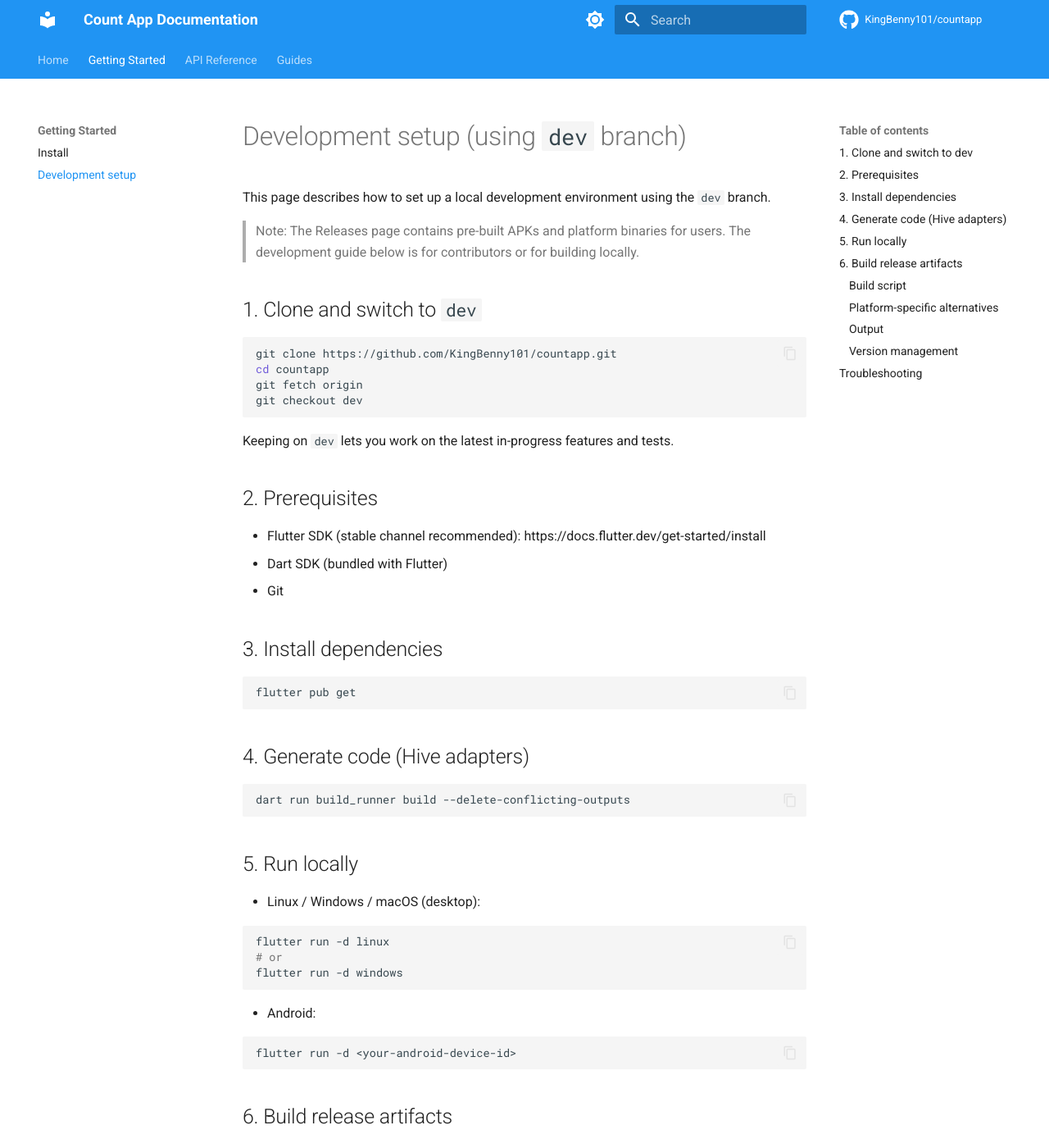
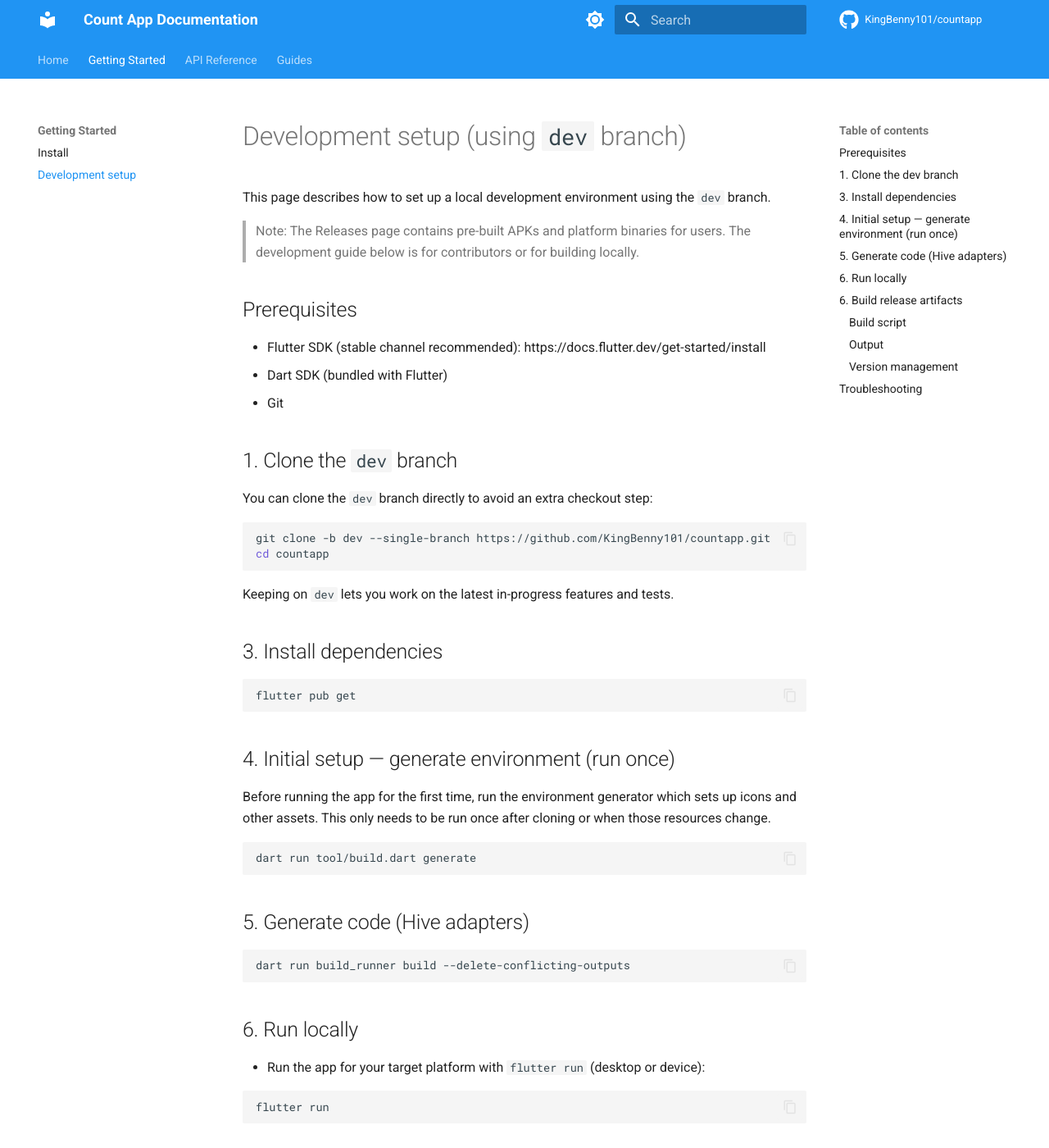
Before and after one commit to KingBenny101/countapp, an MkDocs documentation site: the page built from docs/getting-started/development.md, in a window 1280 px wide and 1400 px high. Shown: the whole window at 82% size. Built offline with MkDocs 1.6.1 and Material for MkDocs 9.7.7, drawn with Linux system fonts in a browser that asks for light colours; comment, search, counter and statistics services are not loaded; some of the changed text lies outside the part shown.

Commit message:
Docs: reorder dev setup, clone dev directly, emphasize initial 'generate' and clarify 'all' behavior; remove platform alternatives

````diff
--- a/docs/getting-started/development.md
+++ b/docs/getting-started/development.md
@@ -4,22 +4,22 @@ This page describes how to set up a local development environment using the `dev
 
 > Note: The Releases page contains pre-built APKs and platform binaries for users. The development guide below is for contributors or for building locally.
 
-## 1. Clone and switch to `dev`
-
-```bash
-git clone https://github.com/KingBenny101/countapp.git
-cd countapp
-git fetch origin
-git checkout dev
-```
-
-Keeping on `dev` lets you work on the latest in-progress features and tests.
-
-## 2. Prerequisites
+## Prerequisites
 
 - Flutter SDK (stable channel recommended): https://docs.flutter.dev/get-started/install
 - Dart SDK (bundled with Flutter)
 - Git
+
+## 1. Clone the `dev` branch
+
+You can clone the `dev` branch directly to avoid an extra checkout step:
+
+```bash
+git clone -b dev --single-branch https://github.com/KingBenny101/countapp.git
+cd countapp
+```
+
+Keeping on `dev` lets you work on the latest in-progress features and tests.
 
 ## 3. Install dependencies
 
@@ -27,38 +27,37 @@ Keeping on `dev` lets you work on the latest in-progress features and tests.
 flutter pub get
 ```
 
-## 4. Generate code (Hive adapters)
+## 4. Initial setup — generate environment (run once)
+
+Before running the app for the first time, run the environment generator which sets up icons and other assets. This only needs to be run once after cloning or when those resources change.
+
+```bash
+dart run tool/build.dart generate
+```
+
+## 5. Generate code (Hive adapters)
 
 ```bash
 dart run build_runner build --delete-conflicting-outputs
 ```
 
-## 5. Run locally
+## 6. Run locally
 
-- Linux / Windows / macOS (desktop):
+- Run the app for your target platform with `flutter run` (desktop or device):
 
 ```bash
-flutter run -d linux
-# or
-flutter run -d windows
+flutter run
 ```
-
-- Android:
-
-```bash
-flutter run -d <your-android-device-id>
-```
-
 ## 6. Build release artifacts
 
 Count App provides a helper build script and standard Flutter build commands to produce release artifacts for each platform.
 
 ### Build script
 
-The project includes `tool/build.dart` which wraps common tasks:
+The project includes `tool/build.dart` which wraps common tasks. Note that the `all` command builds for the current platform and Android (it does not build every possible platform).
 
 ```bash
-# Generate environment (icons, package config)
+# Generate environment (icons, package config) — run once after cloning
 dart run tool/build.dart generate
 
 # Clean build artifacts
@@ -73,30 +72,9 @@ dart run tool/build.dart build_windows
 # Build for Linux
 dart run tool/build.dart build_linux
 
-# Build all (current platform + Android)
+# Build 'all' (current platform + Android)
 dart run tool/build.dart all
 ```
-
-### Platform-specific alternatives
-
-Android:
-
-```bash
-flutter build apk --release
-```
-
-Windows:
-
-```bash
-flutter build windows --release
-```
-
-Linux:
-
-```bash
-flutter build linux --release
-```
-
 ### Output
 
 - `release/countapp-{version}.apk` (Android)
@@ -113,7 +91,6 @@ version: 1.4.0 # MAJOR.MINOR.PATCH
 
 The build script extracts the version and names output files accordingly.
 
-
 ## Troubleshooting
 
 - If code generation fails, run `flutter clean` and re-run `build_runner`.
````
